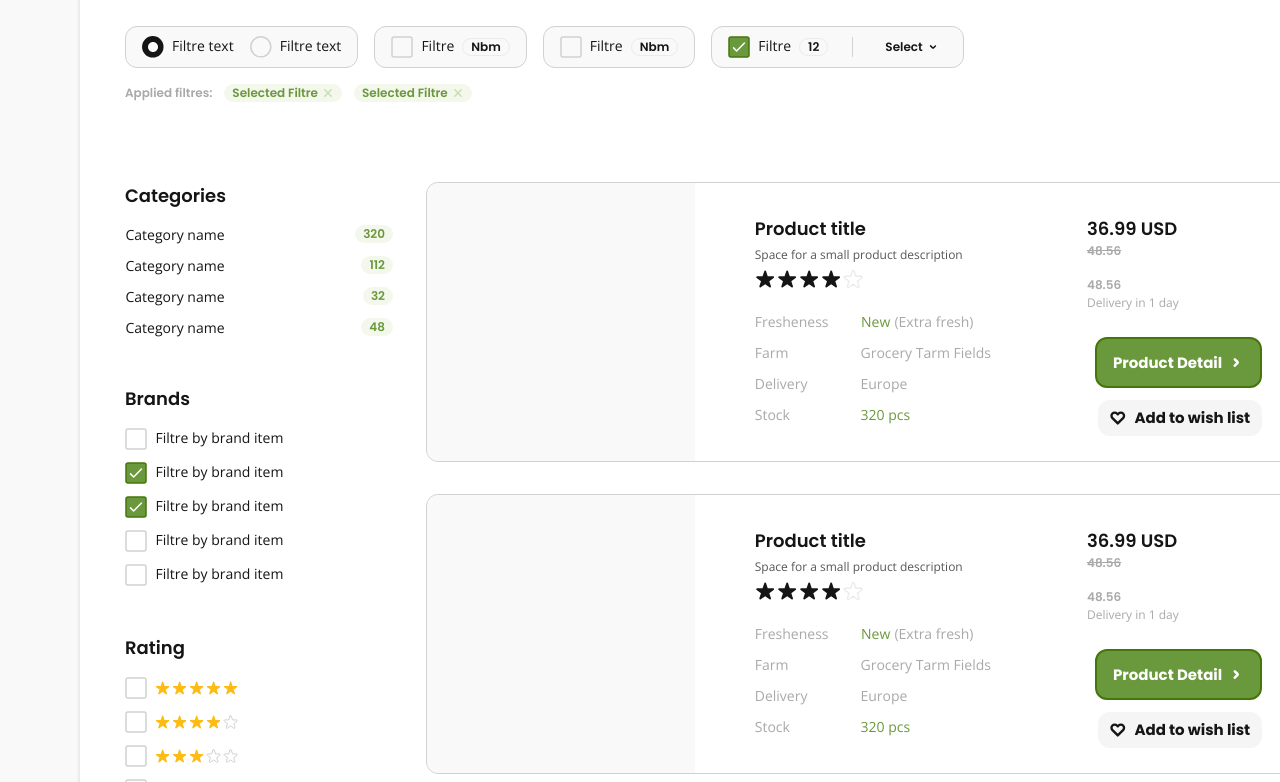
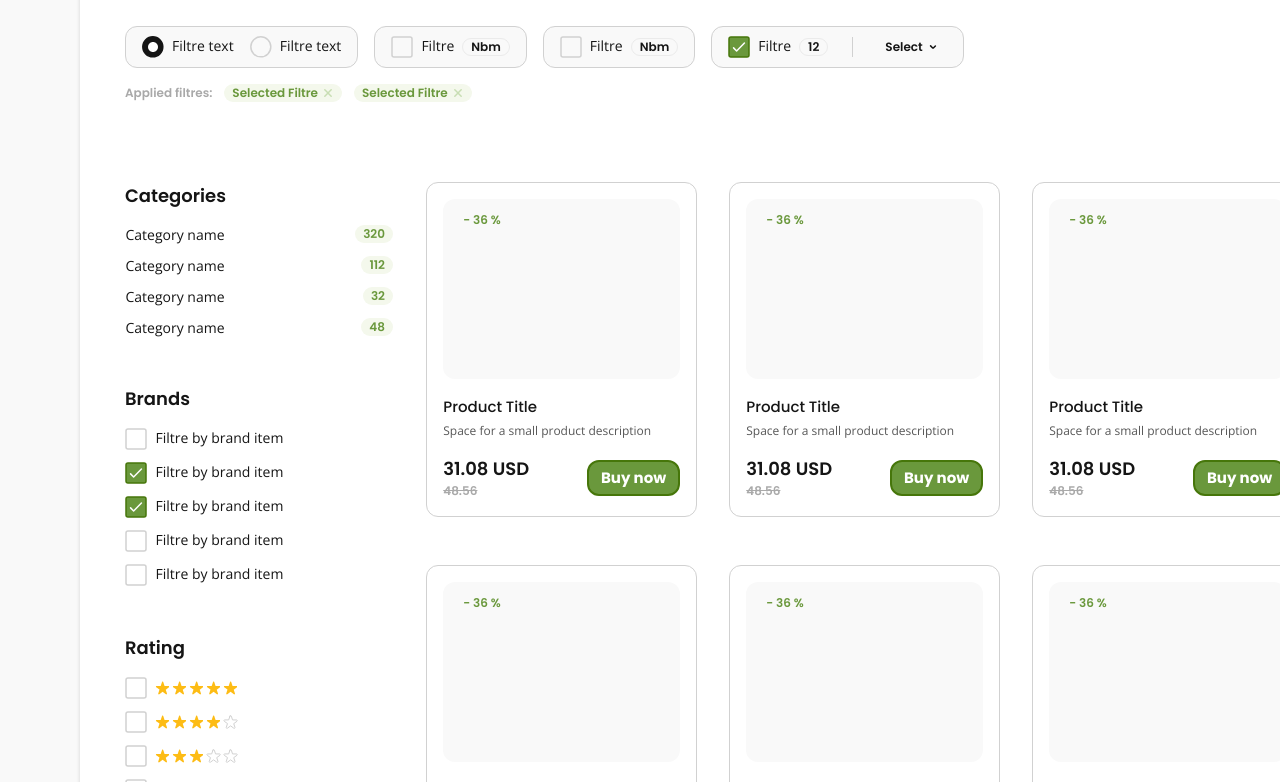
Before and after one commit to f-a-t-h-e/svelte-ecommerce, a SvelteKit app: page /Bakery in a window 1280 px wide. Shown: the part 418-1200 px from the top of the page. Built offline with nearby package versions, Linux system fonts and the light colour scheme.

Commit message:
Add : grid/list toggle for feed

```diff
--- a/src/routes/[category]/+page.svelte
+++ b/src/routes/[category]/+page.svelte
@@ -1,11 +1,14 @@
 <script lang="ts">
 	import { page } from '$app/stores';
+	import ProductCard from '$lib/components/ProductCard.svelte';
 	import CategoriesCounting from './CategoriesCounting.svelte';
 	import CheckBrand from './CheckBrand.svelte';
 	import CheckRating from './CheckRating.svelte';
 	import HeaderFiltres from './HeaderFiltres.svelte';
 	import PriceFiltre from './PriceFiltre.svelte';
 	import ProductRow from './ProductRow.svelte';
+
+	let view: "grid" | "list" = "grid";
 </script>
 
 <div class="flex bg-c-1-j px-[2.8125rem] py-[1rem]">
@@ -14,13 +17,15 @@
 	<p class="caption text-c-1-a">{$page.params.category}</p>
 </div>
 <!-- HEADING -->
+<input class="" type="radio" name="layout-display" id="select-grid-view" hidden value="grid" bind:group={view} checked />
+<input class="" type="radio" name="layout-display" id="select-list-view" hidden value="list" bind:group={view} />
+
 <div class="flex items-center justify-between bg-c-1-j px-[2.8125rem] py-[.5rem]">
 	<h1 class="s1">{$page.params.category}</h1>
-	<div class="flex gap-[1.5rem]">
-		<label class="flex gap-[0.25rem]">
-			<input class="peer" type="radio" name="layout-display" hidden checked />
+	<div class="flex gap-[1.5rem] [&_label]:cursor-pointer">
+		<label class="flex gap-[0.25rem]" for="select-grid-view">
 			<div
-				class="flex h-[1rem] w-[1rem] items-center justify-center stroke-c-1-c peer-checked:stroke-c-2-a"
+				class="flex h-[1rem] w-[1rem] items-center justify-center stroke-c-1-c"
 			>
 				<svg
 					xmlns="http://www.w3.org/2000/svg"
@@ -40,10 +45,9 @@
 			</div>
 			<p class="caption text-c-1-a">Grid view</p>
 		</label>
-		<label class="flex gap-[0.25rem]">
-			<input class="peer" type="radio" name="layout-display" hidden />
+		<label class="flex gap-[0.25rem]" for="select-list-view">
 			<div
-				class="flex h-[1rem] w-[1rem] items-center justify-center stroke-c-1-c peer-checked:stroke-c-2-a"
+				class="flex h-[1rem] w-[1rem] items-center justify-center stroke-c-1-c"
 			>
 				<svg
 					xmlns="http://www.w3.org/2000/svg"
@@ -107,11 +111,21 @@
 	</div>
 
 	<!-- feed -->
+	{#if view === "list"}
 	<div class="flex flex-col gap-[2rem]">
 		{#each Array(5).fill('') as product}
 			<ProductRow />
 		{/each}
 	</div>
+	{:else}
+		<div class="grid-view">
+			{#each Array(9).fill({price: 4856, discount: 36}) as product}
+				<ProductCard {...product}/>
+			{/each}
+		</div>
+	{/if}
+
+
 </main>
 <div class="flex w-full items-center justify-between px-[2.8125rem] py-[1rem]">
 	<div class="flex gap-[.5rem]">
@@ -144,3 +158,21 @@
 		<p class="caption text-c-1-c">Products</p>
 	</div>
 </div>
+
+
+<style lang="postcss">
+	#select-grid-view:checked ~ div label[for="select-grid-view"] svg {
+		@apply stroke-c-2-a;
+	}
+	#select-list-view:checked ~ div label[for="select-list-view"] svg {
+		@apply stroke-c-2-a;
+	}
+
+	.grid-view {
+		display: grid;
+		grid-template-columns: repeat(3, auto);
+		grid-template-rows: repeat(auto-fill, 1fr);
+		column-gap: 2rem;
+		row-gap: 3rem;
+	}
+</style>
```
